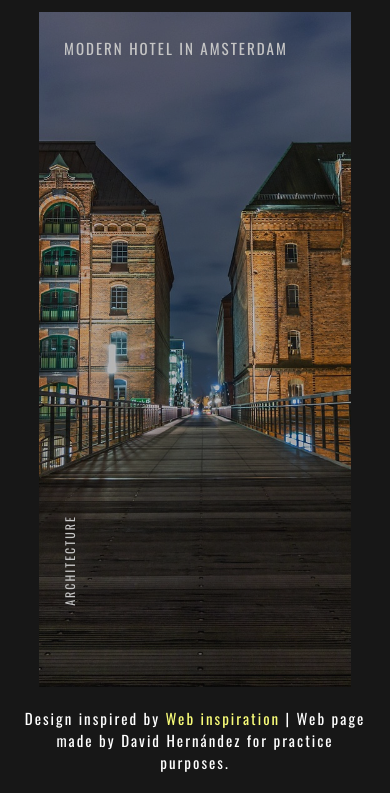
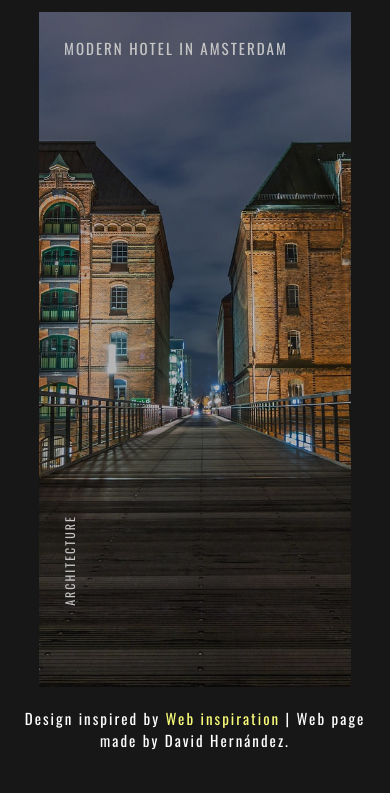
Before and after one commit to DahbOne1/Architect.go, a plain HTML site: page index.html in a window 390 px wide. Shown: the part 4569-5362 px from the top of the page. After the commit the page ends 5340 px from the top, so only its background shows below. Drawn offline with nearby package versions, Linux system fonts and the light colour scheme.

```diff
--- a/index.html
+++ b/index.html
@@ -78,7 +78,7 @@
     <footer>
         <span>
             Design inspired by <a href="https://www.pinterest.com.mx/pin/22518066878582328/">Web inspiration</a> |
-            Web page made by David Hernández for practice purposes.
+            Web page made by David Hernández.
         </span>
     </footer>
 </body>
```
